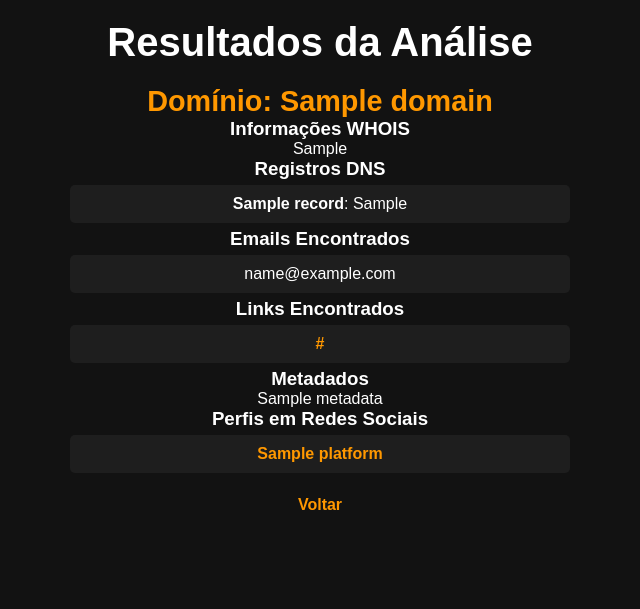
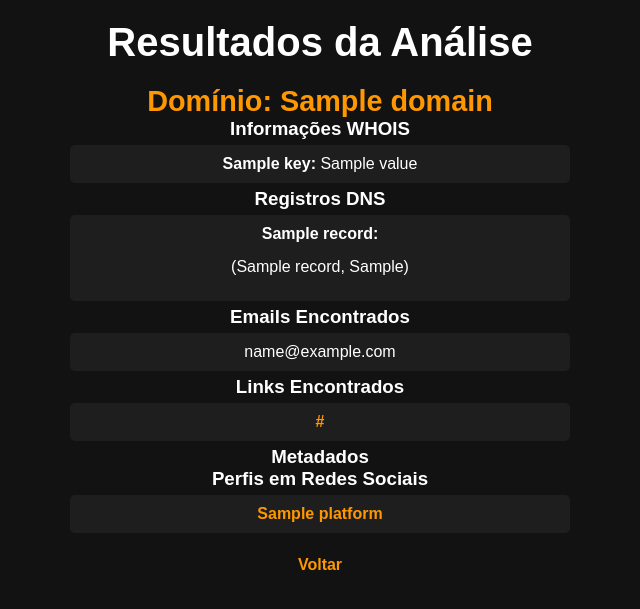
Before and after one commit to escariao/osint-toolkit, a Flask app: template templates/result.html in a window 1280 px wide. Shown: the top 609 px of the page, without its empty margins (320-960 px from the left). Run offline with Flask 2, Linux system fonts and the light colour scheme; the template is opened without the code that fills it: most values are stand-ins (such as "Sample title", 1, 10 or a date in 2020).

Commit message:
Add files via upload

```diff
--- a/templates/result.html
+++ b/templates/result.html
@@ -12,12 +12,30 @@
     <h2>Domínio: {{ domain }}</h2>
 
     <h3>Informações WHOIS</h3>
-    <pre>{{ whois_data }}</pre>
+    <ul>
+        {% if whois_data != "Nenhuma informação WHOIS disponível." %}
+            {% for key, value in whois_data.items() %}
+                <li><strong>{{ key }}:</strong> {{ value }}</li>
+            {% endfor %}
+        {% else %}
+            <li>{{ whois_data }}</li>
+        {% endif %}
+    </ul>
 
     <h3>Registros DNS</h3>
     <ul>
         {% for record, values in dns_records.items() %}
-            <li><strong>{{ record }}</strong>: {{ values }}</li>
+            <li><strong>{{ record }}:</strong>
+                {% if values is iterable and values is not string %}
+                    <ul>
+                        {% for val in values %}
+                            <li>{{ val }}</li>
+                        {% endfor %}
+                    </ul>
+                {% else %}
+                    {{ values }}
+                {% endif %}
+            </li>
         {% else %}
             <li>Nenhuma informação disponível.</li>
         {% endfor %}
@@ -42,7 +60,11 @@
     </ul>
 
     <h3>Metadados</h3>
-    <pre>{{ metadata if metadata else "Nenhum metadado encontrado." }}</pre>
+    <ul>
+        {% for key, value in metadata.items() %}
+            <li><strong>{{ key }}:</strong> {{ value }}</li>
+        {% endfor %}
+    </ul>
 
     <h3>Perfis em Redes Sociais</h3>
     <ul>
```
